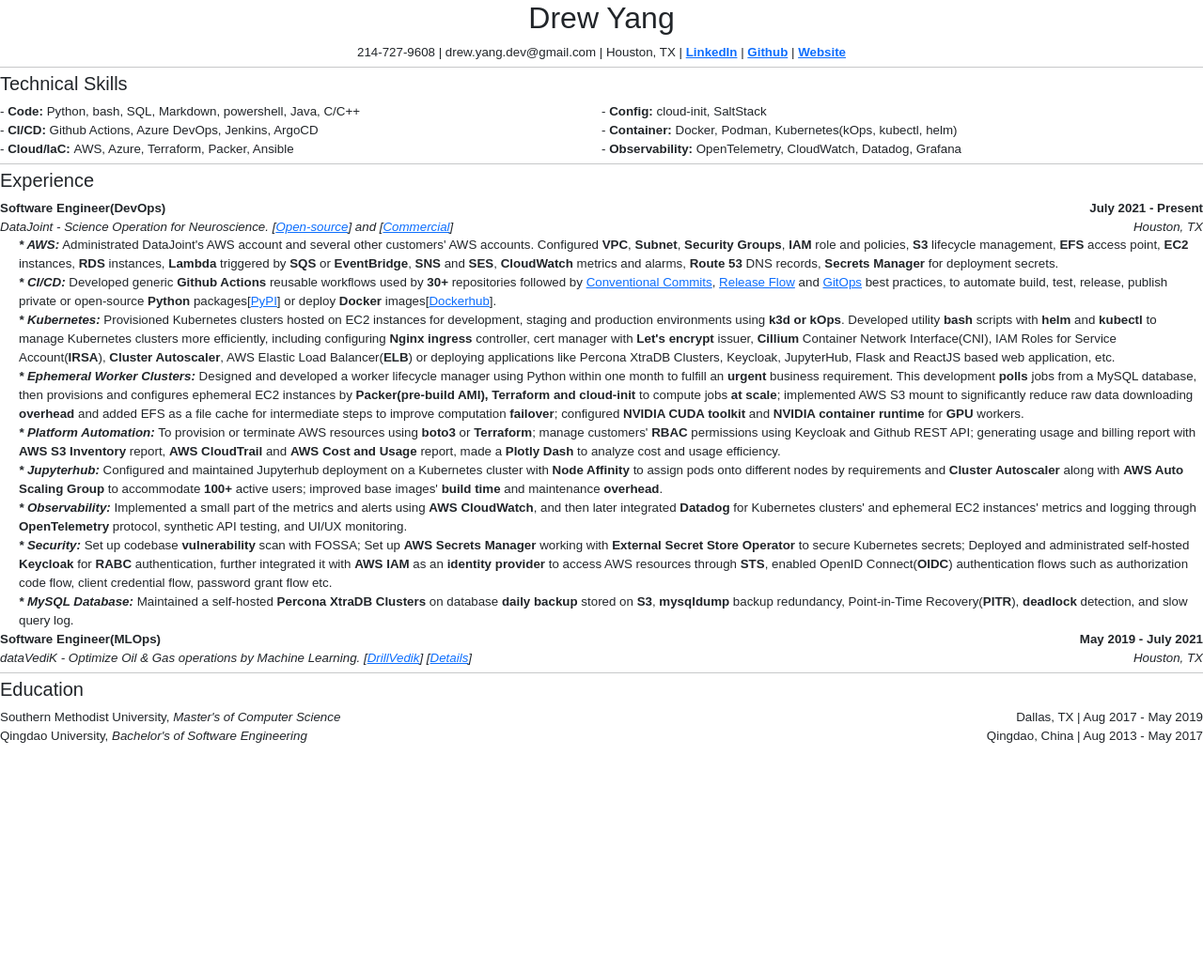
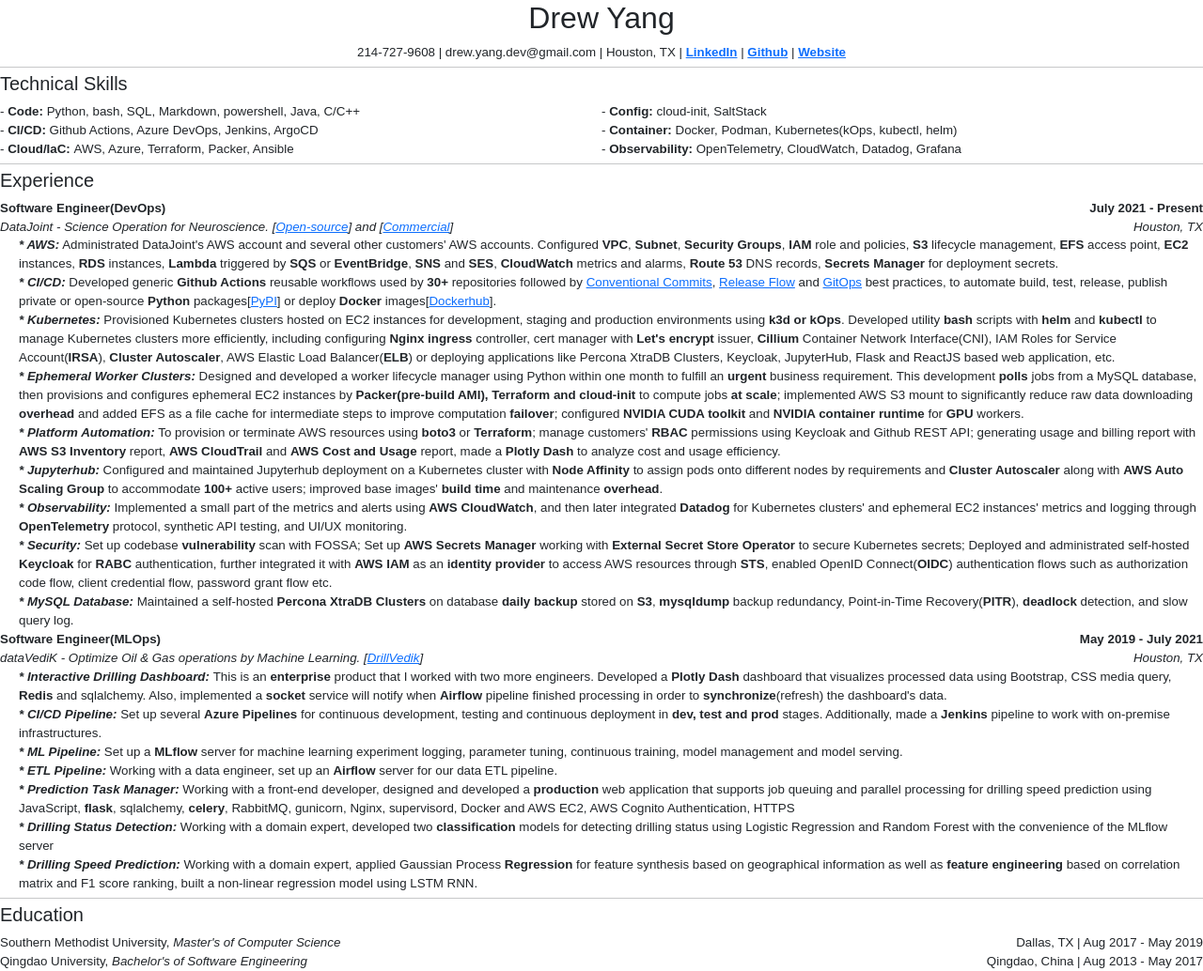
Before and after one commit to yambottle/me, a Jekyll site: the page built from raw-resume.html, in a window 1280 px wide. Shown: the whole page at 94% size. Built offline with Jekyll 4.4.1, drawn with Linux system fonts in a browser that asks for light colours; before the commit the page ends 900 px from its top, so only the background shows below that.

Commit message:
feat: ✨ add previous experience

```diff
--- a/raw-resume.html
+++ b/raw-resume.html
@@ -80,10 +80,10 @@
             <div>May 2019 - July 2021</div>
         </div>
         <div class="space-between italic-text">
-            <div>dataVediK - Optimize Oil & Gas operations by Machine Learning. [<a href="https://www.agoraiot.com/marketplace/drillvedik">DrillVedik</a>] [<a href="https://yambottle.github.io/me/more.html#datavedik">Details</a>]</div>
+            <div>dataVediK - Optimize Oil & Gas operations by Machine Learning. [<a href="https://www.agoraiot.com/marketplace/drillvedik">DrillVedik</a>]</div> <!--[<a href="https://yambottle.github.io/me/more.html#datavedik">Details</a>]-->
             <div>Houston, TX</div>
         </div>
-        <!-- <div class="content-padding-left">
+        <div class="content-padding-left">
             <div>
                 <b class="italic-text">* Interactive Drilling Dashboard: </b>This is an <b>enterprise</b> product that I worked with two more engineers. Developed a <b>Plotly Dash</b> dashboard that visualizes processed data using Bootstrap, CSS media query, <b>Redis</b> and sqlalchemy. Also, implemented a <b>socket</b> service will notify when <b>Airflow</b> pipeline finished processing in order to <b>synchronize</b>(refresh) the dashboard's data.
             </div>
@@ -105,7 +105,7 @@
             <div>
                 <b class="italic-text">* Drilling Speed Prediction: </b>Working with a domain expert, applied Gaussian Process <b>Regression</b> for feature synthesis based on geographical information as well as <b>feature engineering</b> based on correlation matrix and F1 score ranking, built a non-linear regression model using LSTM RNN.
             </div>
-        </div> -->
+        </div>
     </div>
     <hr>
 
```
Also changed, not shown: 1 other file.
